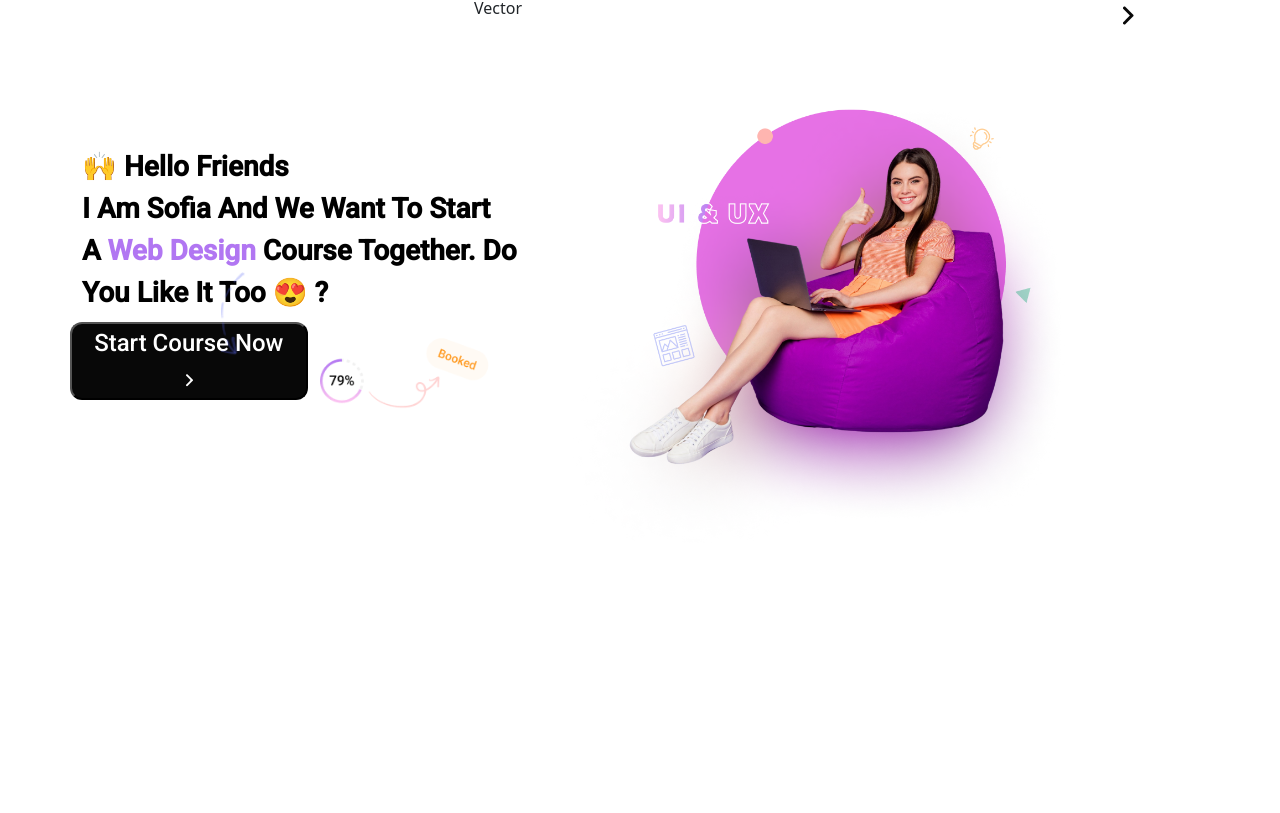
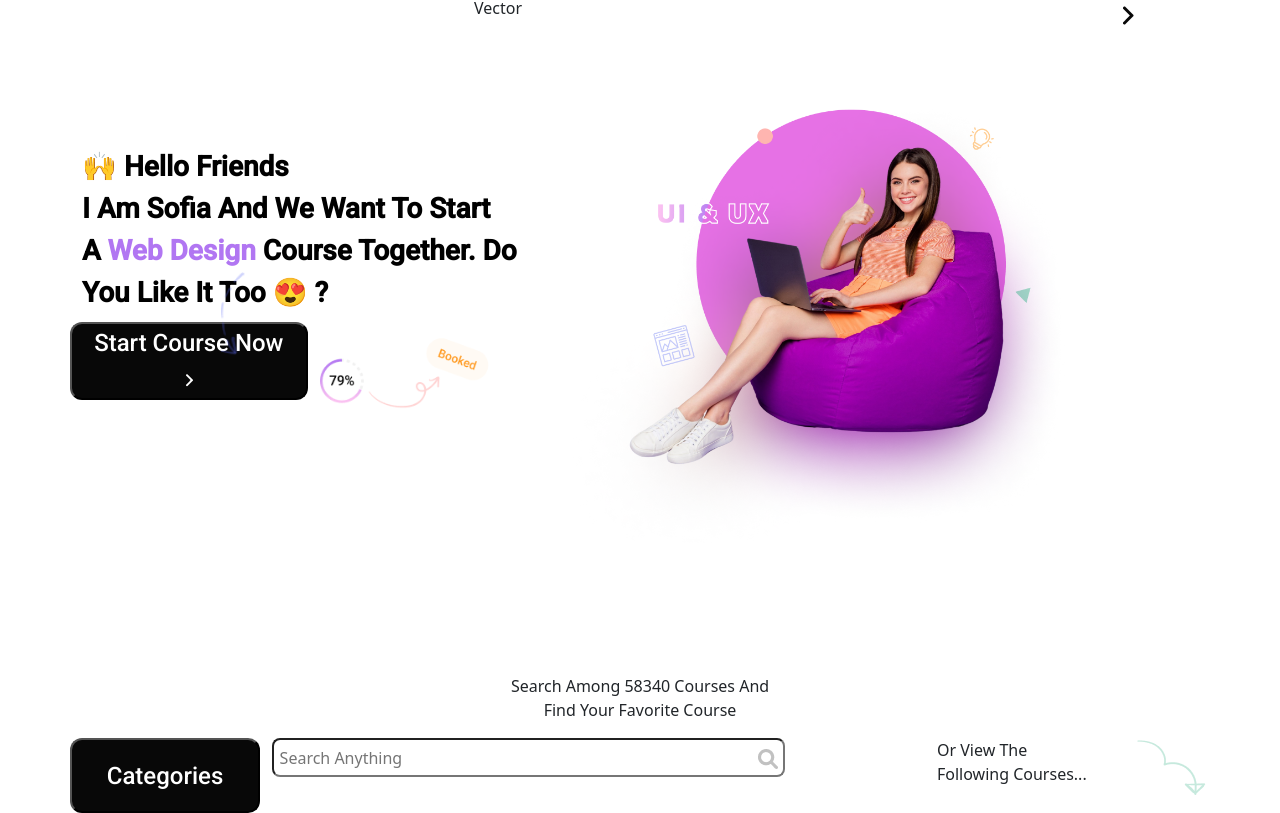
Before and after one commit to Gbangbolaoluwagbemiga/Academy-Assessment, a React (Create React App) app: page / in a window 1280 px wide. Shown: the part 265-1078 px from the top of the page. Before the commit the page ends 939 px from the top, so only its background shows below. Built offline with nearby package versions, Linux system fonts and the light colour scheme.

Commit message:
Search Panel component implementation

```diff
--- a/src/App.js
+++ b/src/App.js
@@ -1,6 +1,7 @@
 import TopPanel from './components/TopPanel';
 import NavBar from './components/NavBar';
 import TopCategories from './components/TopCategories';
+import SearchPanel from './components/SearchPanel';
 
 function App() {
   return (
@@ -9,6 +10,7 @@ function App() {
       <hr />
       <TopCategories />
       <TopPanel />
+      <SearchPanel />
     </div>
   );
 }
--- a/src/app.css
+++ b/src/app.css
@@ -105,3 +105,5 @@ hr {
   font-weight: 500;
   border-radius: 0.75rem;
 }
+
+/* Search panel component */
--- a/src/components/SearchPanel.js
+++ b/src/components/SearchPanel.js
@@ -1,5 +1,31 @@
+import searchIcon from '../Images/search.png';
+import Arrow from '../Images/SearchPanelArrow.png';
+
 function SearchPanel() {
-  return <div></div>;
+  return (
+    <div className="mx-auto">
+      <p className="text-center">
+        Search Among <span className="sub-text">58340 </span> Courses And <br />{' '}
+        Find Your Favorite Course
+      </p>
+
+      <div className="search-box row">
+        <button className="btn-panel col-2">Categories</button>
+        <p className="col-7">
+          <input
+            type="text"
+            placeholder="Search Anything"
+            className="searcher"
+          />
+          <img className="search-icon" src={searchIcon} alt="Search-icon" />
+        </p>
+        <p className="col-2">Or View The Following Courses...</p>
+        <p className="col-1">
+          <img src={Arrow} alt="Arrow" />
+        </p>
+      </div>
+    </div>
+  );
 }
 
 export default SearchPanel;
```
Also changed, not shown: src/Images/SearchPanelArrow.png (added).
